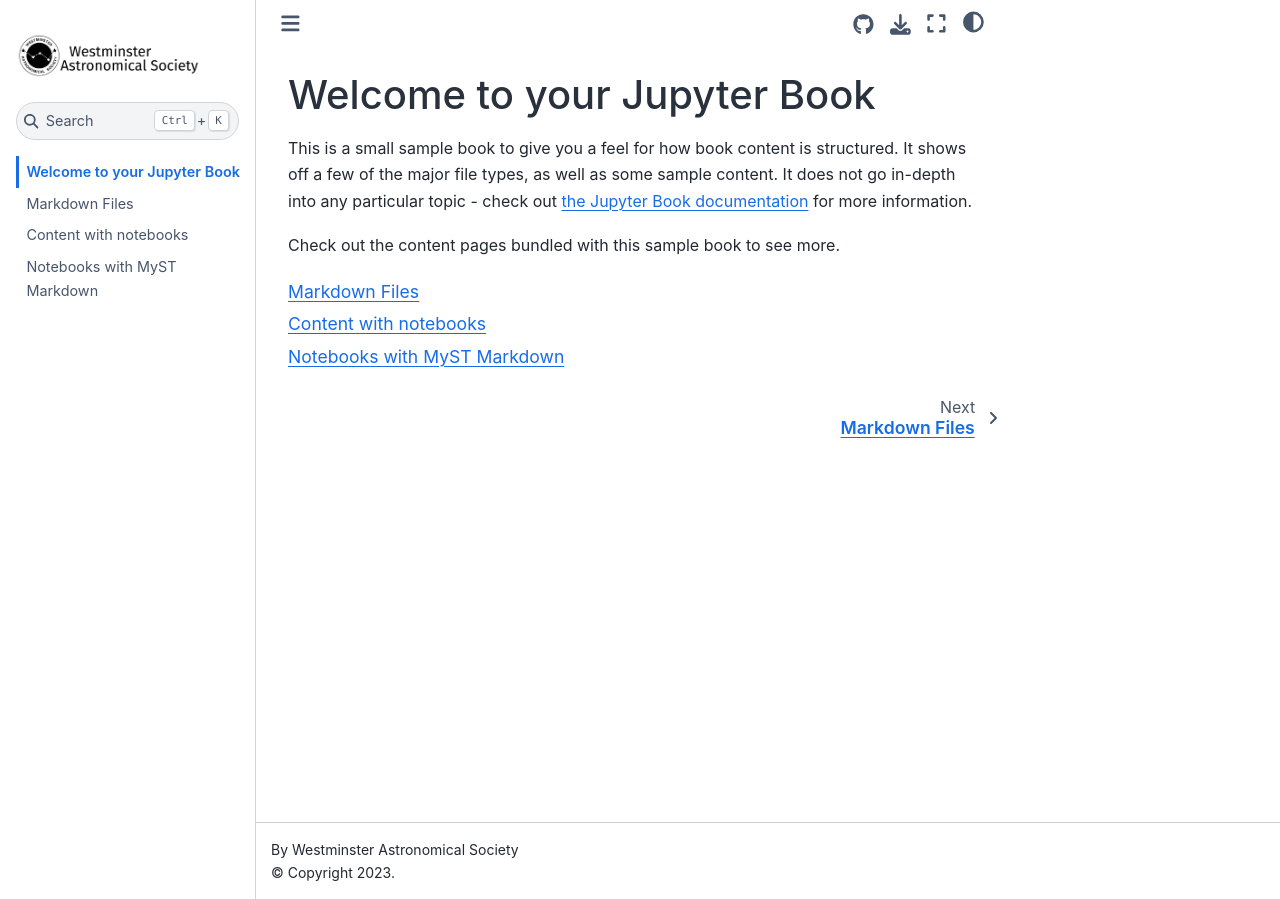
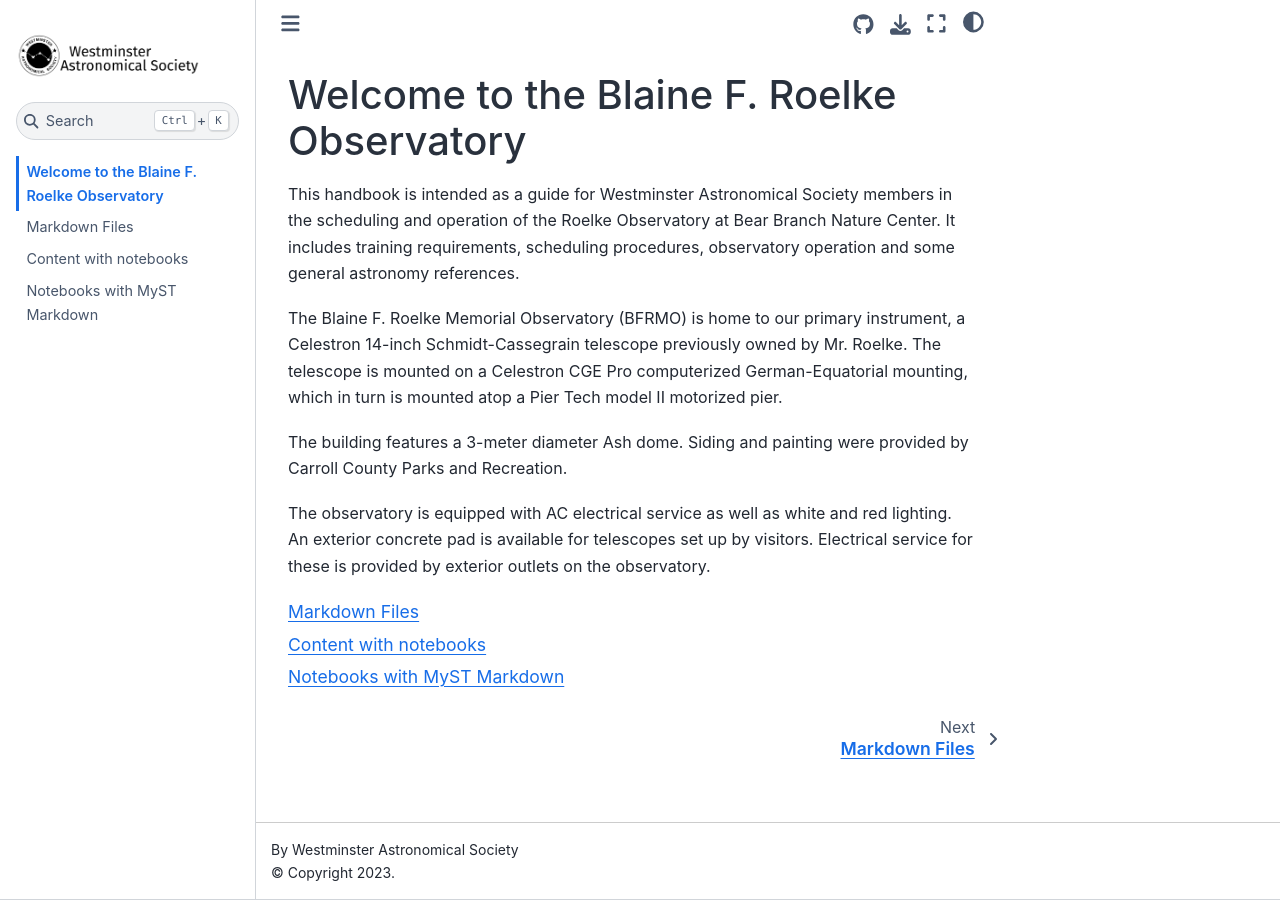
Before and after one commit to Westminster-Astronomical-Society/observatory_handbook, a Jupyter Book: the page built from intro.md, in a window 1280 px wide. Built offline with Jupyter Book 1.0.4 settings and Sphinx 7.4.7 and the Sphinx Book theme 1.1.4, drawn with Linux system fonts in a browser that asks for light colours.

Commit message:
Updated intro page.

````diff
--- a/intro.md
+++ b/intro.md
@@ -1,11 +1,23 @@
-# Welcome to your Jupyter Book
+# Welcome to the Blaine F. Roelke Observatory
 
-This is a small sample book to give you a feel for how book content is
-structured.
-It shows off a few of the major file types, as well as some sample content.
-It does not go in-depth into any particular topic - check out [the Jupyter Book documentation](https://jupyterbook.org) for more information.
+This handbook is intended as a guide for Westminster Astronomical Society
+members in the scheduling and operation of the Roelke Observatory at Bear
+Branch Nature Center. It includes training requirements, scheduling procedures,
+observatory operation and some general astronomy references.
 
-Check out the content pages bundled with this sample book to see more.
+The Blaine F. Roelke Memorial Observatory (BFRMO) is home to our primary
+instrument, a Celestron 14-inch Schmidt-Cassegrain telescope previously owned
+by Mr. Roelke. The telescope is mounted on a Celestron CGE Pro computerized
+German-Equatorial mounting, which in turn is mounted atop a Pier Tech model II
+motorized pier.
+
+The building features a 3-meter diameter Ash dome. Siding and painting were
+provided by Carroll County Parks and Recreation.
+
+The observatory is equipped with AC electrical service as well as white and red
+lighting. An exterior concrete pad is available for telescopes set up by
+visitors. Electrical service for these is provided by exterior outlets on the
+observatory.
 
 ```{tableofcontents}
 ```
````
